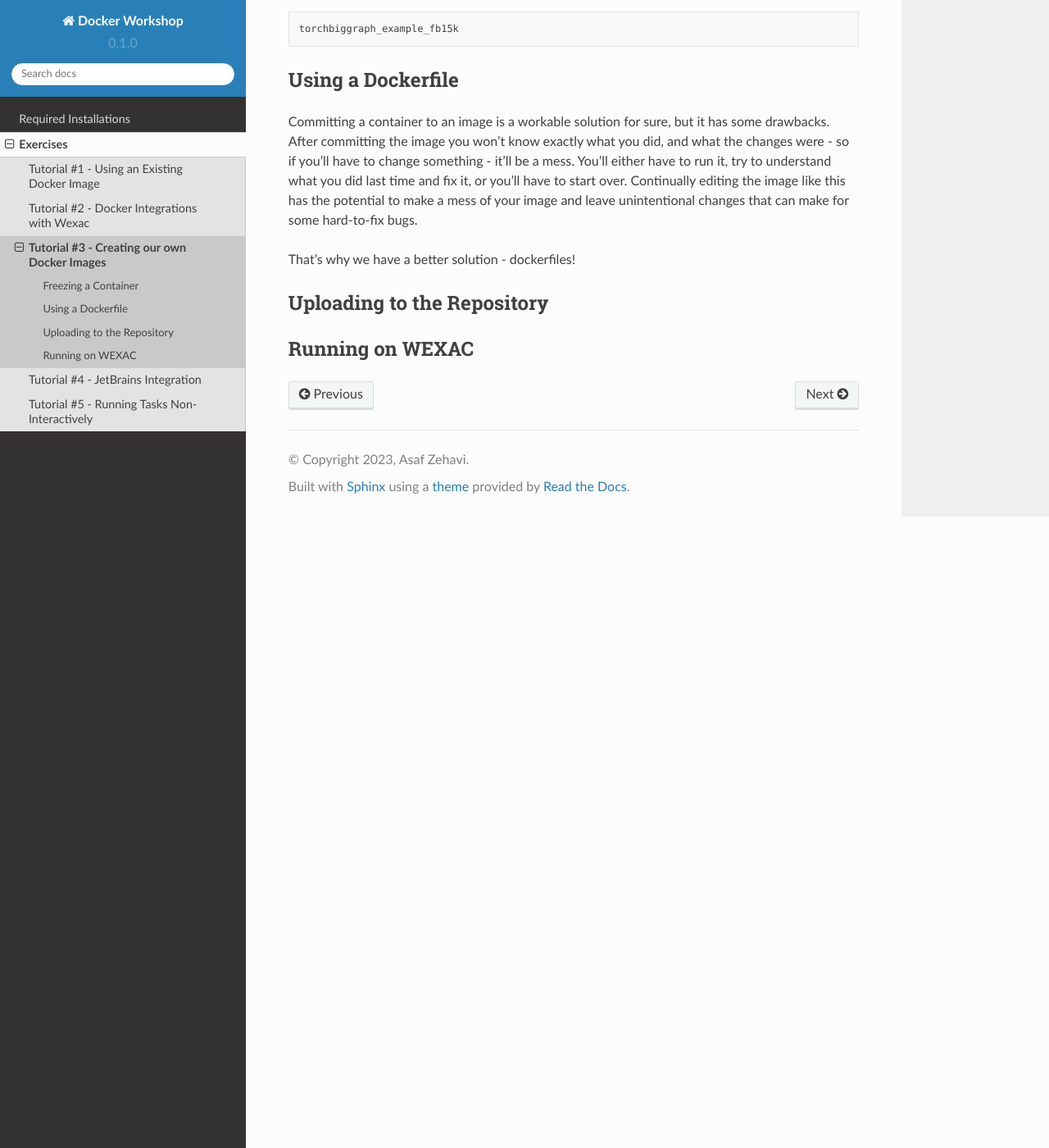
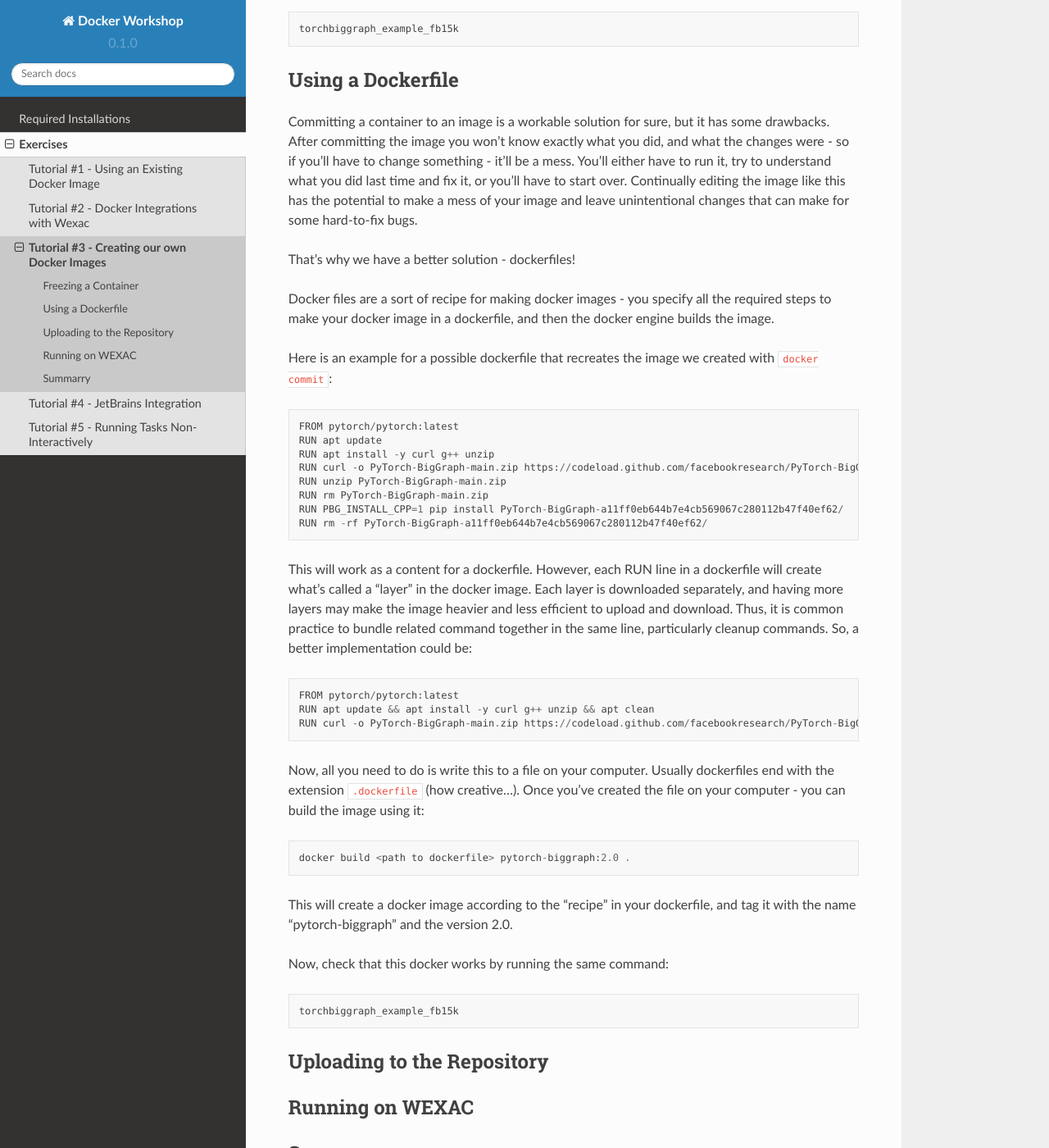
Before and after one commit to asaf-zehavi/docker-workshop, a Sphinx documentation site: the page built from docs/source/exercises/3-image-creation.rst, in a window 1280 px wide and 1400 px high, scrolled down 1062 px. Shown: the whole window at 82% size. Built offline with Sphinx 7.4.7 and the Read the Docs theme 2.0.0, drawn with Linux system fonts in a browser that asks for light colours; some of the changed text lies outside the part shown.

Commit message:
dockerfile

```diff
--- a/docs/source/exercises/3-image-creation.rst
+++ b/docs/source/exercises/3-image-creation.rst
@@ -50,8 +50,47 @@ leave unintentional changes that can make for some hard-to-fix bugs.
 
 That's why we have a better solution - dockerfiles!
 
+Docker files are a sort of recipe for making docker images - you specify all the required steps to make your docker
+image in a dockerfile, and then the docker engine builds the image.
+
+Here is an example for a possible dockerfile that recreates the image we created with ``docker commit``::
+
+    FROM pytorch/pytorch:latest
+    RUN apt update
+    RUN apt install -y curl g++ unzip
+    RUN curl -o PyTorch-BigGraph-main.zip https://codeload.github.com/facebookresearch/PyTorch-BigGraph/zip/a11ff0eb644b7e4cb569067c280112b47f40ef62
+    RUN unzip PyTorch-BigGraph-main.zip
+    RUN rm PyTorch-BigGraph-main.zip
+    RUN PBG_INSTALL_CPP=1 pip install PyTorch-BigGraph-a11ff0eb644b7e4cb569067c280112b47f40ef62/
+    RUN rm -rf PyTorch-BigGraph-a11ff0eb644b7e4cb569067c280112b47f40ef62/
+
+This will work as a content for a dockerfile. However, each RUN line in a dockerfile will create what's called a "layer"
+in the docker image. Each layer is downloaded separately, and having more layers may make the image heavier and less
+efficient to upload and download. Thus, it is common practice to bundle related command together in the same line,
+particularly cleanup commands. So, a better implementation could be::
+
+    FROM pytorch/pytorch:latest
+    RUN apt update && apt install -y curl g++ unzip && apt clean
+    RUN curl -o PyTorch-BigGraph-main.zip https://codeload.github.com/facebookresearch/PyTorch-BigGraph/zip/a11ff0eb644b7e4cb569067c280112b47f40ef62 && unzip PyTorch-BigGraph-main.zip && rm PyTorch-BigGraph-main.zip && PBG_INSTALL_CPP=1 pip install PyTorch-BigGraph-a11ff0eb644b7e4cb569067c280112b47f40ef62/ && rm -rf PyTorch-BigGraph-a11ff0eb644b7e4cb569067c280112b47f40ef62/
+
+Now, all you need to do is write this to a file on your computer. Usually dockerfiles end with the extension
+``.dockerfile`` (how creative...). Once you've created the file on your computer - you can build the image using it::
+
+    docker build <path to dockerfile> pytorch-biggraph:2.0 .
+
+This will create a docker image according to the "recipe" in your dockerfile, and tag it with the name
+"pytorch-biggraph" and the version 2.0.
+
+Now, check that this docker works by running the same command::
+
+    torchbiggraph_example_fb15k
+
 Uploading to the Repository
 ---------------------------
 
 Running on WEXAC
 ----------------
+
+Summarry
+--------
+End note about docker compose
```
